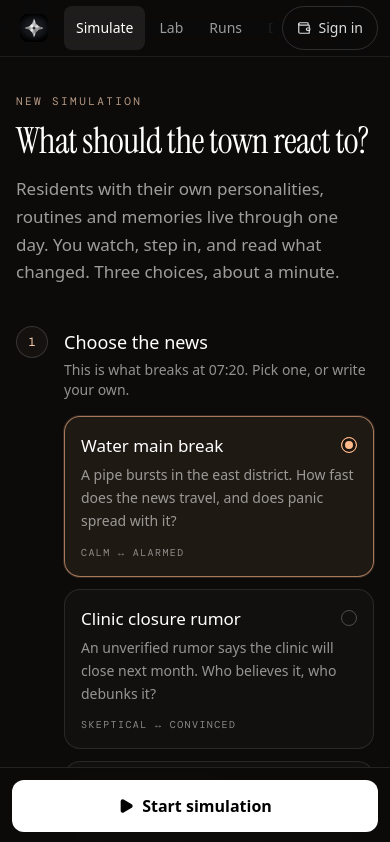
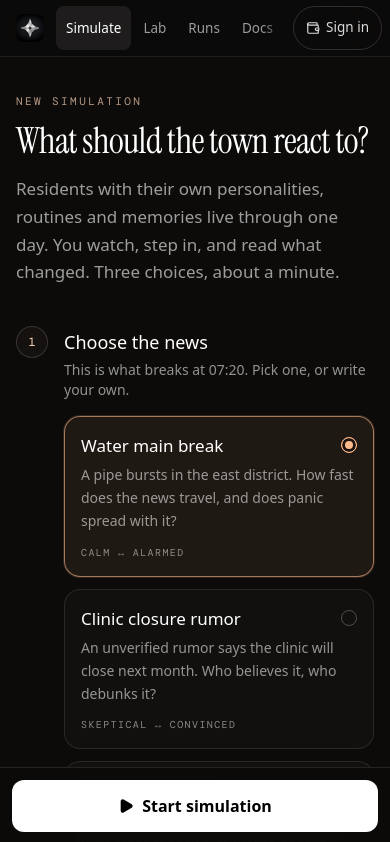
Before and after one commit to societyagent/society-agent, a React (Vite) app: page /app in a window 390 px wide. Shown: the top 842 px of the page. Built offline with nearby package versions, Linux system fonts and the light colour scheme; no server answers.

Commit message:
Landing: GitHub links live, footer, touch targets; docs mobile test race

```diff
--- a/src/components/AppShell.tsx
+++ b/src/components/AppShell.tsx
@@ -21,11 +21,11 @@ export function AppShell({ children, tone = 'dark' }: { children: ReactNode; ton
   return <div className={tone === 'paper' ? 'min-h-screen bg-[#e9e4da] text-[#1c1814]' : 'min-h-screen bg-[#0c0b0a] text-white'}>
     <a href="#content" className="skip-link">Skip to content</a>
     <header className="no-print sticky top-0 z-40 border-b border-white/[.08] bg-[#0c0b0a]/90 text-white backdrop-blur-xl">
-      <div className="mx-auto flex h-14 max-w-[1400px] items-center gap-2 px-3 md:gap-5 md:px-6">
+      <div className="mx-auto flex h-14 max-w-[1400px] items-center gap-1 px-2 sm:gap-2 sm:px-3 md:gap-5 md:px-6">
         <Link to="/" aria-label="Society Agent home" className="tap flex min-w-11 shrink-0 items-center justify-center gap-2 text-[15px] font-semibold tracking-tight sm:justify-start"><img src="/brand/society-mark.jpg" alt="" className="size-7 rounded-lg" /><span className="hidden sm:inline">society agent</span></Link>
         <nav aria-label="Main" ref={navRef} className="no-scrollbar flex min-w-0 flex-1 snap-x items-center gap-0.5 overflow-x-auto scroll-smooth md:gap-1 [mask-image:linear-gradient(90deg,#000_88%,transparent)] md:[mask-image:none]">
           {items.map((it) => <NavLink key={it.to} to={it.to} end={it.end} aria-current={it.match(pathname) ? 'page' : undefined}
-            className={`relative inline-flex shrink-0 snap-start items-center gap-2 rounded-lg px-3 py-2 text-sm transition ${it.match(pathname) ? 'bg-white/[.08] text-white' : 'text-white/60 hover:bg-white/[.05] hover:text-white'}`}>
+            className={`relative inline-flex shrink-0 snap-start items-center gap-2 rounded-lg px-2.5 py-2 text-[13.5px] transition sm:px-3 sm:text-sm ${it.match(pathname) ? 'bg-white/[.08] text-white' : 'text-white/60 hover:bg-white/[.05] hover:text-white'}`}>
             <span className="hidden sm:inline">{it.icon}</span><span className="sm:hidden">{it.short}</span><span className="hidden sm:inline">{it.label}</span>
             {it.match(pathname) && <span aria-hidden className="absolute inset-x-3 -bottom-[13px] h-[2px] rounded-full bg-ember-300" />}
           </NavLink>)}
@@ -37,7 +37,7 @@ export function AppShell({ children, tone = 'dark' }: { children: ReactNode; ton
                 <Link role="menuitem" to="/app/runs" onClick={() => setMenu(false)} className="tap-auto flex items-center gap-2 rounded-lg px-3 py-2.5 text-sm text-white/80 hover:bg-white/[.06]"><History size={15} /> My saved runs</Link>
                 <button role="menuitem" onClick={() => { setMenu(false); void signOut() }} className="tap-auto flex w-full items-center gap-2 rounded-lg px-3 py-2.5 text-left text-sm text-white/80 hover:bg-white/[.06]"><LogOut size={15} /> Sign out</button>
               </div>}</>
-            : <button onClick={signIn} disabled={busy} className="tap inline-flex items-center gap-2 rounded-full border border-white/15 px-3.5 py-1.5 text-white/85 transition hover:border-ember-400/60 hover:text-white disabled:opacity-60"><Wallet size={14} /><span>{busy ? 'Connecting…' : 'Sign in'}</span></button>}
+            : <button onClick={signIn} disabled={busy} className="tap inline-flex items-center gap-1.5 rounded-full border border-white/15 px-3 py-1.5 text-[13.5px] text-white/85 sm:gap-2 sm:px-3.5 sm:text-sm transition hover:border-ember-400/60 hover:text-white disabled:opacity-60"><Wallet size={14} /><span>{busy ? 'Connecting…' : 'Sign in'}</span></button>}
         </div>
       </div>
       {error && !session && <p role="alert" className="absolute right-3 top-[3.6rem] max-w-xs rounded-xl border border-white/10 bg-[#17130f] px-3 py-2 text-xs leading-relaxed text-white/75 shadow-xl md:right-6">{error}</p>}
--- a/src/docs/ui.tsx
+++ b/src/docs/ui.tsx
@@ -14,7 +14,7 @@ export const M = ({ children }: { children: ReactNode }) => <code className="rou
 export const B = ({ children }: { children: ReactNode }) => <b className="font-semibold text-white">{children}</b>
 
 /** Link to another docs page (client-side navigation, never a full reload). */
-export const D = ({ to, children }: { to: string; children: ReactNode }) => <Link to={to.startsWith('/') ? to : `/docs/${to}`} className="tap-auto text-ember-200 underline decoration-ember-300/40 underline-offset-4 hover:decoration-ember-300">{children}</Link>
+export const D = ({ to, children }: { to: string; children: ReactNode }) => <Link to={to.startsWith('/') ? to : `/docs/${to}`} className="prose-link text-ember-200 underline decoration-ember-300/40 underline-offset-4 hover:decoration-ember-300">{children}</Link>
 
 export function Code({ children, label }: { children: string; label?: string }) {
   const [done, setDone] = useState(false)
--- a/src/index.css
+++ b/src/index.css
@@ -46,7 +46,8 @@ canvas:focus-visible { outline-offset: -2px; }
   header a:not(.hidden):not(.block), nav a:not(.hidden):not(.block), footer a:not(.hidden):not(.block), .tap:not(.hidden):not(.block) { display: inline-flex; align-items: center; }
   button { min-width: 44px; }
   /* running text: do not stretch a sentence's link into a block */
-  p a, li a, td a, dd a, figcaption a, .prose-link { min-height: 0; display: inline; }
+  /* only links inside a sentence; links that make up a list (footer, sidebar) are navigation and stay full height */
+  p a, td a, dd a, figcaption a, li > a.prose-link, .prose-link { min-height: 0; display: inline; }
   /* keep dense decorative anchors (heading permalinks) out of the tap order on touch */
   h2 > a[aria-label^='Link to'] { display: none; }
 }
--- a/src/landing/DarkLanding.tsx
+++ b/src/landing/DarkLanding.tsx
@@ -210,10 +210,10 @@ export function DarkLanding() {
         <div><Link to="/" className="tap-auto inline-flex items-center gap-2.5 text-[15px] font-semibold tracking-tight"><img src="/brand/society-mark.jpg" alt="" className="size-7 rounded-lg" />society agent</Link>
           <p className="mt-4 max-w-xs text-sm leading-relaxed text-white/60">An open-source town simulation. A model of one invented town, not a forecast of a real one.</p>
           <div className="mt-5 flex items-center gap-1.5"><a href={LINKS.github} target="_blank" rel="noopener noreferrer" aria-label="Society Agent on GitHub" className="tap grid size-10 place-items-center rounded-full border border-white/10 text-white/70 transition hover:border-white/30 hover:text-white"><GithubMark /></a>{LINKS.x && <a href={LINKS.x} target="_blank" rel="noopener noreferrer" aria-label="Society Agent on X" className="tap grid size-10 place-items-center rounded-full border border-white/10 text-white/70 transition hover:border-white/30 hover:text-white"><XMark /></a>}</div></div>
-        {([['Product', [['Run a simulation', '/app'], ['Experiment lab', '/app/lab'], ['Your own scenario', '/app']]], ['Learn', [['Documentation', '/docs'], ['Quick start', '/docs/quickstart'], ['How the lab decides', '/docs/statistics'], ['Limits & honesty', '/docs/limits-honesty']]]] as const).map(([h, items]) => <nav key={h} aria-label={h}><p className="font-mono text-[10px] uppercase tracking-[.2em] text-white/45">{h}</p><ul className="mt-4 space-y-1">{items.map(([t, to]) => <li key={t}><Link to={to} className="tap-auto inline-flex min-h-8 items-center text-sm text-white/70 transition hover:text-white">{t}</Link></li>)}</ul></nav>)}
+        {([['Product', [['Run a simulation', '/app'], ['Experiment lab', '/app/lab'], ['Your own scenario', '/app']]], ['Learn', [['Documentation', '/docs'], ['Quick start', '/docs/quickstart'], ['How the lab decides', '/docs/statistics'], ['Limits & honesty', '/docs/limits-honesty']]]] as const).map(([h, items]) => <nav key={h} aria-label={h}><p className="font-mono text-[10px] uppercase tracking-[.2em] text-white/45">{h}</p><ul className="mt-4 space-y-1">{items.map(([t, to]) => <li key={t}><Link to={to} className="tap inline-flex min-h-8 items-center text-sm text-white/70 transition hover:text-white">{t}</Link></li>)}</ul></nav>)}
         <nav aria-label="Project"><p className="font-mono text-[10px] uppercase tracking-[.2em] text-white/45">Project</p><ul className="mt-4 space-y-1">
-          {[['Source on GitHub', LINKS.github], ['Report an issue', LINKS.issues], ['MIT license', LINKS.license], ['Report a vulnerability', LINKS.security]].map(([t, h]) => <li key={t}><a href={h} target="_blank" rel="noopener noreferrer" className="tap-auto inline-flex min-h-8 items-center text-sm text-white/70 transition hover:text-white">{t}</a></li>)}
-          {LINKS.x && <li><a href={LINKS.x} target="_blank" rel="noopener noreferrer" className="tap-auto inline-flex min-h-8 items-center text-sm text-white/70 transition hover:text-white">X</a></li>}</ul></nav>
+          {[['Source on GitHub', LINKS.github], ['Report an issue', LINKS.issues], ['MIT license', LINKS.license], ['Report a vulnerability', LINKS.security]].map(([t, h]) => <li key={t}><a href={h} target="_blank" rel="noopener noreferrer" className="tap inline-flex min-h-8 items-center text-sm text-white/70 transition hover:text-white">{t}</a></li>)}
+          {LINKS.x && <li><a href={LINKS.x} target="_blank" rel="noopener noreferrer" className="tap inline-flex min-h-8 items-center text-sm text-white/70 transition hover:text-white">X</a></li>}</ul></nav>
       </div>
       <p className="mt-12 border-t border-white/[.07] pt-6 font-mono text-[11px] uppercase tracking-[.16em] text-white/45">Society Agent · early release · MIT · map art by Kenney (CC0)</p>
     </div></footer>
--- a/tests/docs-ui.ts
+++ b/tests/docs-ui.ts
@@ -79,7 +79,8 @@ ok('mobile: the sidebar is hidden until the menu is opened', !(await m.getByRole
 await m.getByRole('button', { name: 'Open the documentation menu' }).click()
 ok('mobile: the menu opens as a dialog with every page', await m.getByRole('dialog').isVisible() && (await m.getByRole('dialog').getByRole('link').count()) >= 20)
 await m.getByRole('dialog').getByRole('link', { name: 'HTTP API' }).click(); await m.waitForURL(/\/docs\/api$/)
-ok('mobile: choosing a page closes the menu and navigates', !(await m.getByRole('dialog').isVisible().catch(() => false)) && /HTTP API/.test(await m.locator('h1').innerText()))
+await m.getByRole('heading', { level: 1, name: 'HTTP API' }).waitFor()
+ok('mobile: choosing a page closes the menu and navigates', (await m.getByRole('dialog').count()) === 0 && /HTTP API/.test(await m.locator('h1').innerText()))
 ok('mobile: wide tables scroll inside their own box instead of the page', await m.evaluate(() => document.documentElement.scrollWidth <= window.innerWidth + 1))
 const small = await m.evaluate(() => [...document.querySelectorAll('header button, header a, nav a, article a')].filter((e) => { const r = (e as HTMLElement).getBoundingClientRect(); return r.width > 0 && r.height > 0 && r.height < 24 && !e.closest('p, li, td') }).length)
 ok('mobile: no tiny stand-alone tap targets', small === 0, String(small))
```
